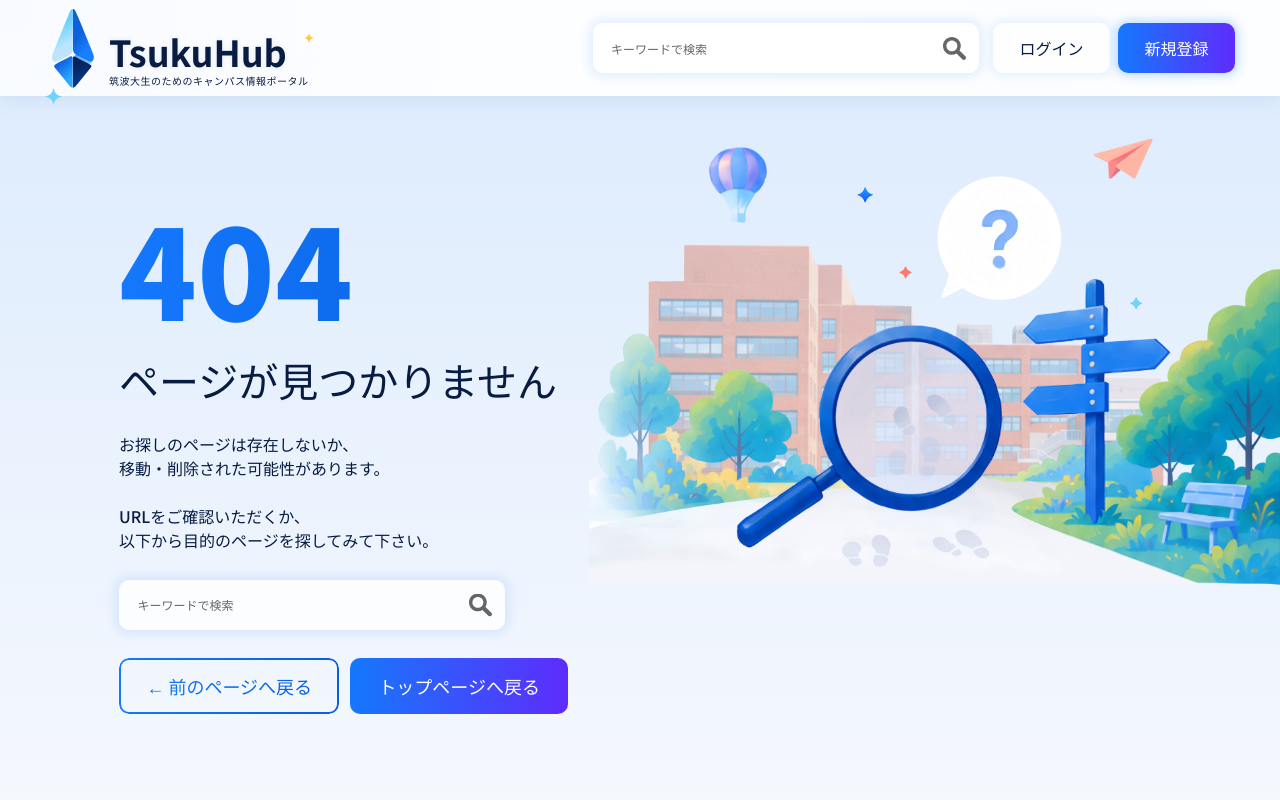
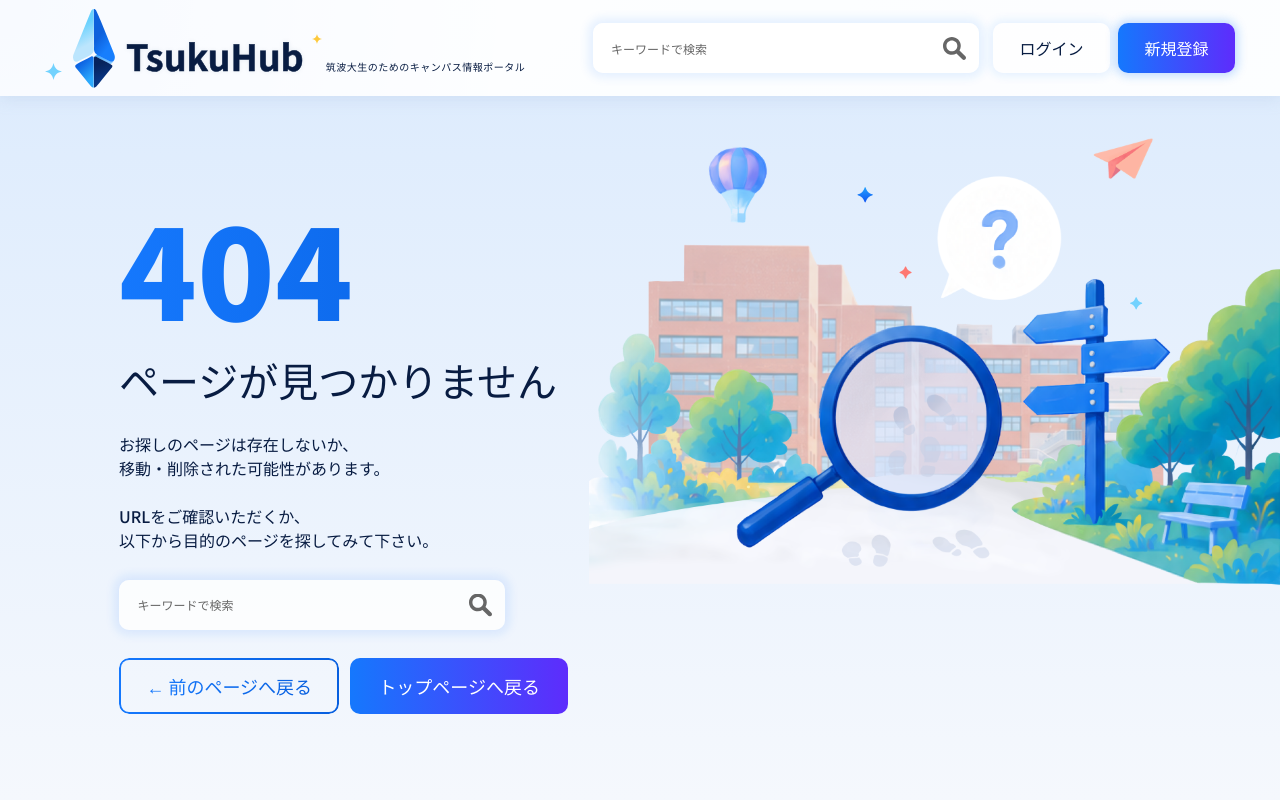
Before and after one commit to tsukuba-cojt/2026_TsukuHub, a React (Vite) app: page /contact in a window 1280 px wide. Shown: the top 800 px of the page. Built offline with nearby package versions, Linux system fonts and the light colour scheme; no server answers; a web font is replaced by a local one.

Commit message:
Update Header.css

```diff
--- a/src/styles/utility/Header.css
+++ b/src/styles/utility/Header.css
@@ -30,7 +30,9 @@
 .logo-link {
   display: flex;
   align-items: flex-end;
-  gap: 8px;
+  gap: 4px;
+  /* 青スパークル(x=0)とアイコン(x=21)のオフセット分 */
+  padding-left: 21px;
   text-decoration: none;
   position: relative;
 }
@@ -43,8 +45,10 @@
 
 .logo-text-group {
   display: flex;
-  flex-direction: column;
-  justify-content: center;
+  align-items: baseline;
+  gap: 22px;
+  /* ロゴタイプ下端(y≈65)とアイコン下端(y=79)の差 */
+  margin-bottom: 14px;
   position: relative;
 }
 
@@ -53,6 +57,7 @@
   font-weight: 700;
   font-size: 36px;
   color: var(--color-text-primary);
+  -webkit-text-stroke: 0.5px var(--color-text-primary);
   line-height: 1;
   text-shadow: 0px 0px 5.5px rgba(27, 73, 104, 0.1);
   position: relative;
@@ -62,7 +67,7 @@
   position: absolute;
   width: 17px;
   height: 17px;
-  bottom: -17px;
+  top: 54px;
   left: 0;
 }
 
@@ -70,8 +75,8 @@
   position: absolute;
   width: 10px;
   height: 10px;
-  top: 0;
-  left: 195px;
+  top: -3px;
+  right: -18px;
 }
 
 .tagline {
@@ -80,7 +85,6 @@
   font-size: 10px;
   letter-spacing: 0.05em;
   color: var(--color-text-primary);
-  margin-top: 4px;
 }
 
 /* Right side */
@@ -213,6 +217,7 @@
 .notification-icon {
   width: 24px;
   height: 24px;
+  object-fit: contain;
 }
 
 .notification-dot {
@@ -256,17 +261,16 @@
   display: flex;
   align-items: center;
   justify-content: center;
-  width: 32px;
-  height: 32px;
+  width: 35px;
+  height: 35px;
   border-radius: 50%;
-  background: #e3ecf9;
-  color: #8aa0bd;
+  background: linear-gradient(151deg, #d9d9d9 0%, #bdbdbd 100%);
   overflow: hidden;
 }
 
-.mypage-avatar svg {
-  width: 32px;
-  height: 32px;
+.mypage-avatar img {
+  width: 100%;
+  height: 100%;
 }
 
 .mypage-label {
```
